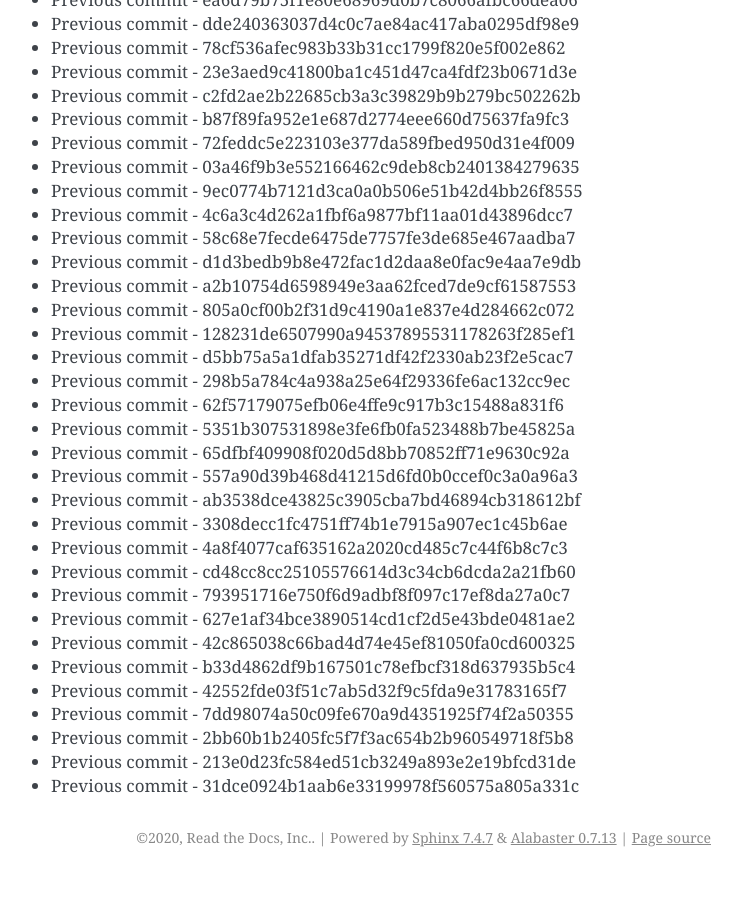
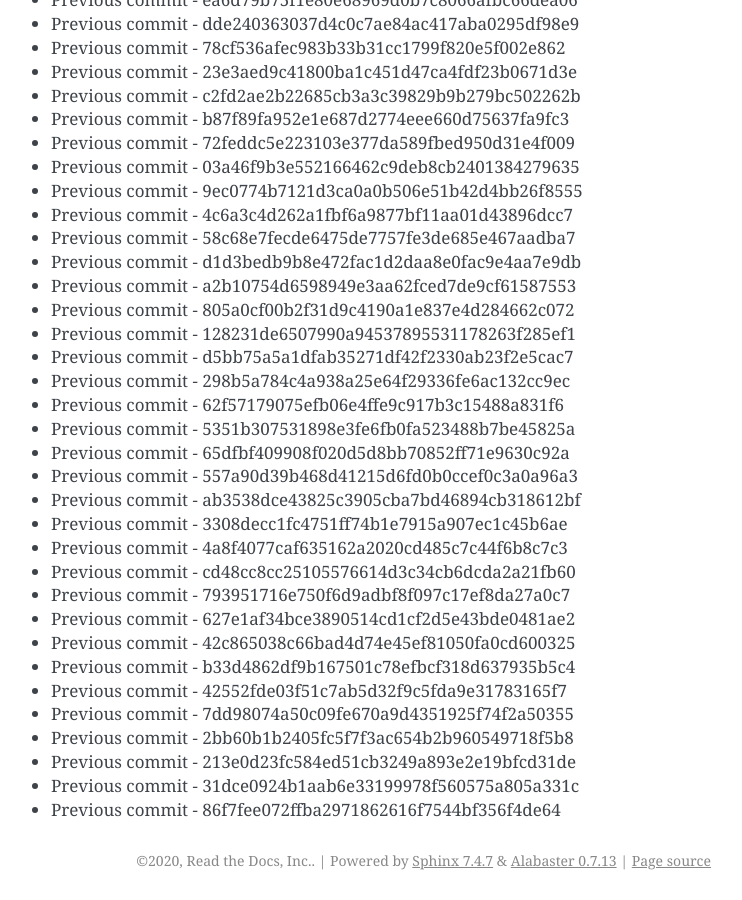
Before and after one commit to readthedocs/rtd-git-stresstest, a Sphinx documentation site: the page built from docs/updates.rst, in a window 1280 px wide and 900 px high, scrolled down 51509 px. Shown: the whole window, without its empty margins (399-1141 px from the left). Built offline with Sphinx 7.4.7, drawn with Linux system fonts in a browser that asks for light colours; before the commit the page ends 52386 px from its top, so only the background shows below that.

Commit message:
Generating commit from previous: 86f7fee072ffba2971862616f7544bf356f4de64

```diff
--- a/docs/updates.rst
+++ b/docs/updates.rst
@@ -2196,3 +2196,4 @@ It can be tested for any performance characteristics.
 * Previous commit - 2bb60b1b2405fc5f7f3ac654b2b960549718f5b8
 * Previous commit - 213e0d23fc584ed51cb3249a893e2e19bfcd31de
 * Previous commit - 31dce0924b1aab6e33199978f560575a805a331c
+* Previous commit - 86f7fee072ffba2971862616f7544bf356f4de64
```
